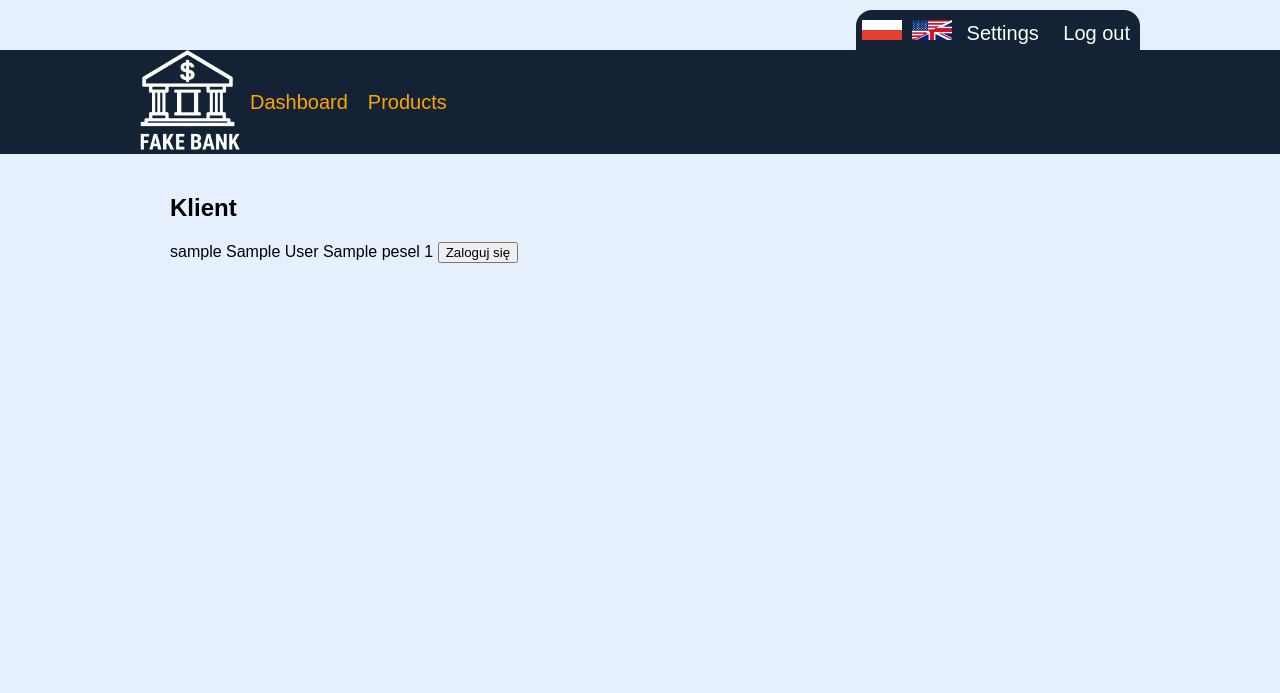
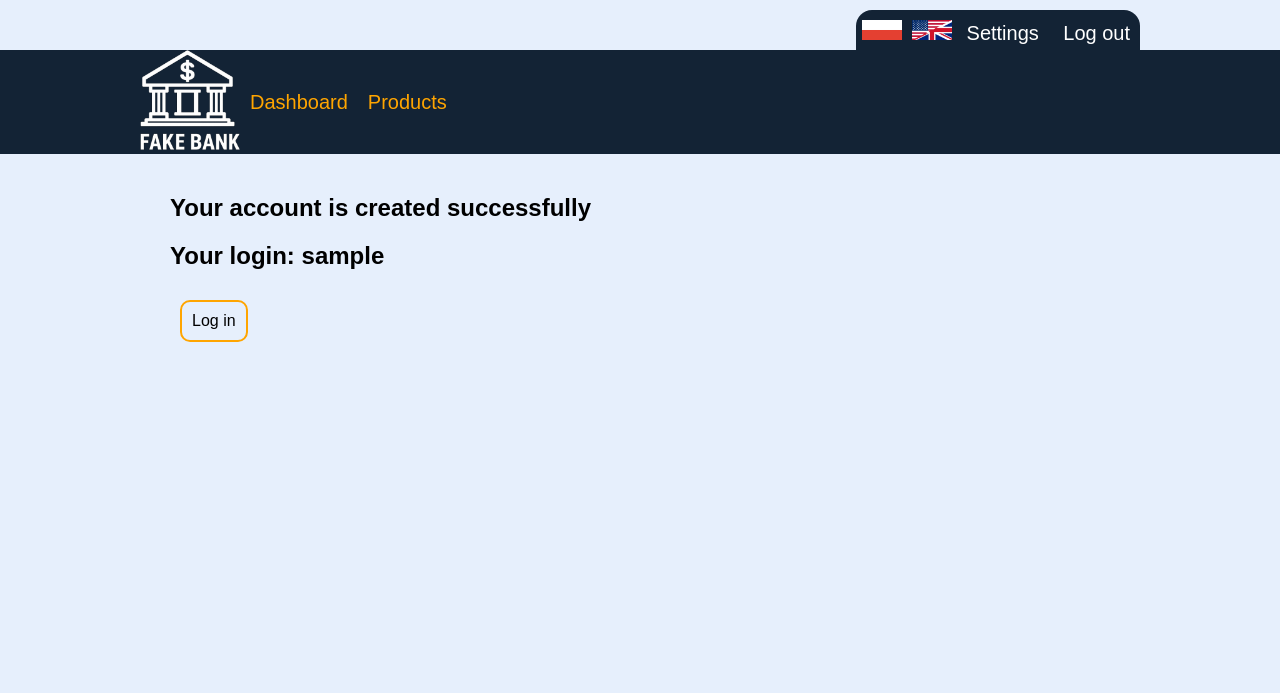
Before and after one commit to Furiolis/bank, a Django app: template banking/templates/banking/confirm_client_creation.html in a window 1280 px wide. Shown: the top 693 px of the page. Run offline with Django 4.2, Linux system fonts and the light colour scheme; the template is opened without the code that fills it: most values are stand-ins (such as "Sample title", 1, 10 or a date in 2020).

Commit message:
refactor: change confirmation client creation

```diff
--- a/banking/static/banking/front_page.css
+++ b/banking/static/banking/front_page.css
@@ -1,4 +1,3 @@
-
 .front_page_items h2{
     text-align: center;
     color: gold;
--- a/banking/templates/banking/confirm_client_creation.html
+++ b/banking/templates/banking/confirm_client_creation.html
@@ -1,12 +1,9 @@
 {% extends "base.html" %}
+{% load static %}
+{% load i18n %}
 
 {% block content %}
-<h2>Klient</h2>
-{{client.username}}
-{{client.first_name}}
-{{client.last_name}}
-{{client.pesel}}
-{{client.phone_number}}
-
-<a href={% url "banking:login" %}> <button type="button">Zaloguj się</button></a>
+<h2>{% trans "Your account is created successfully" %}</h2>
+<h2>{% trans "Your login:" %} {{client.username}}</h2>
+<a class="link" href={% url "banking:login" %}>{% trans "Log in" %}</a>
 {% endblock content %}
--- a/static/account.css
+++ b/static/account.css
@@ -1,4 +1,3 @@
-
 .account {
     display: flex;
     padding:10px;
```
